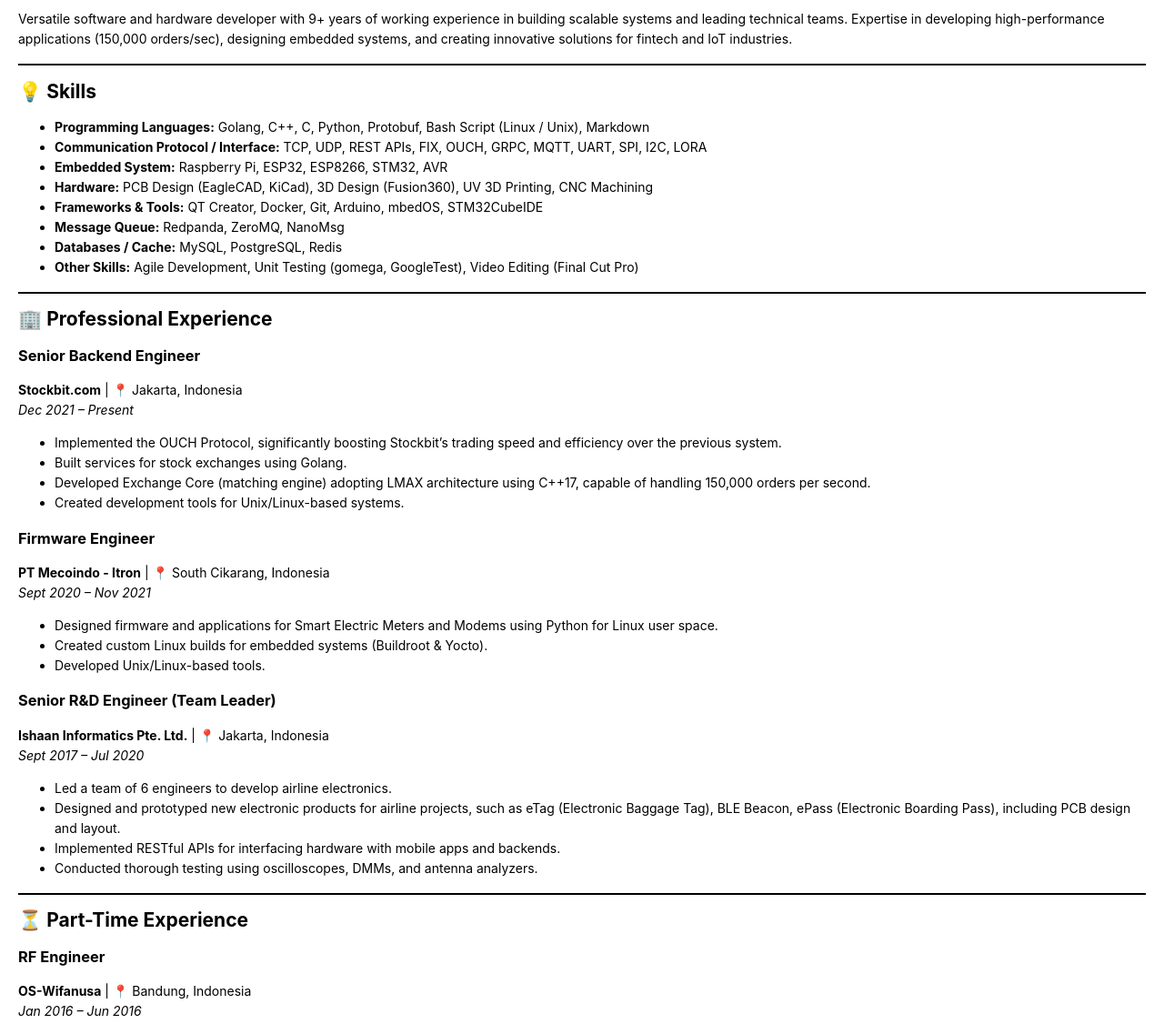
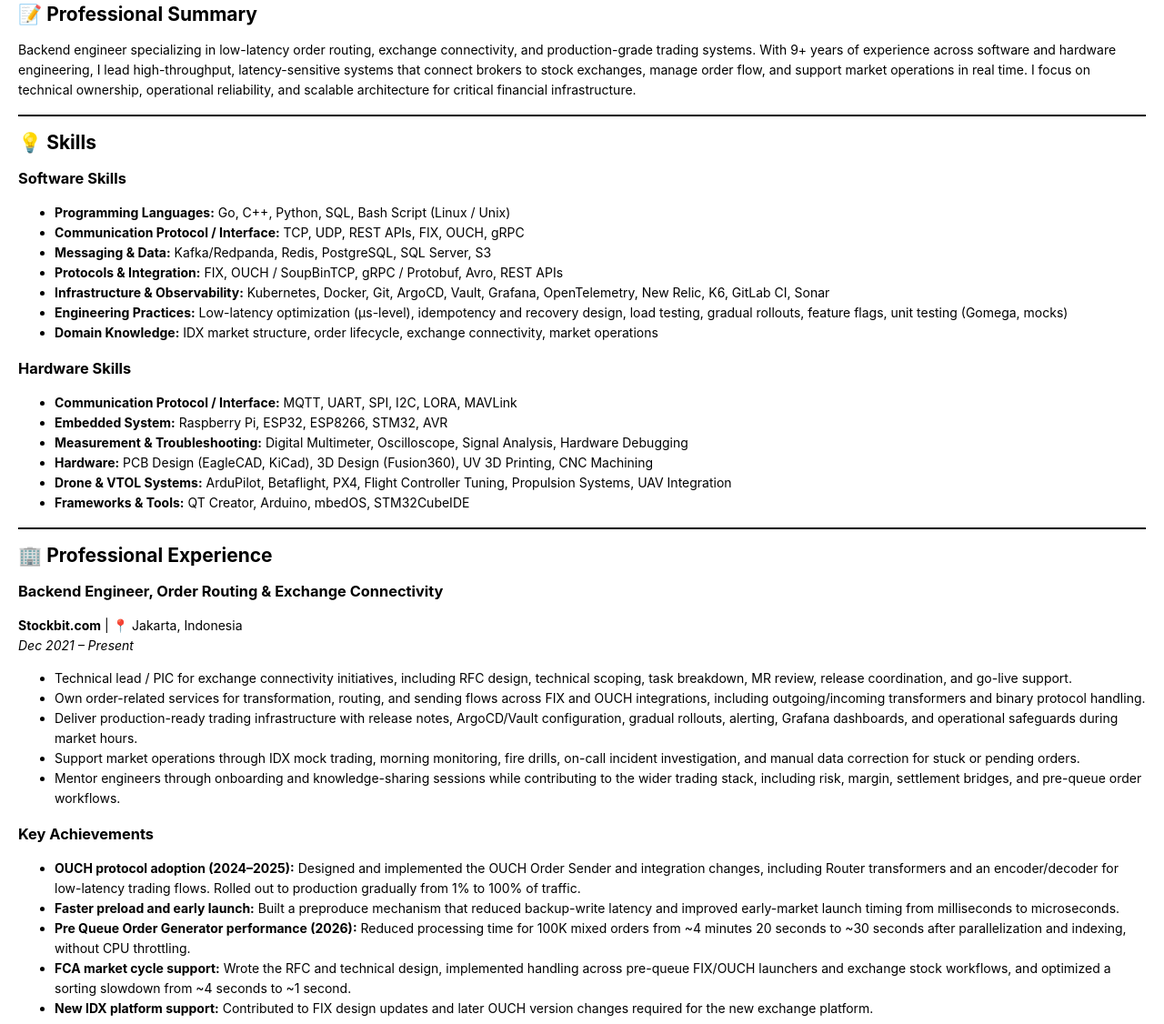
Before and after one commit to devararendy/cv-portfolio, a plain HTML site: page index.html in a window 1280 px wide. Shown: the part 351-1477 px from the top of the page at 91% size. Drawn offline with Linux system fonts and the light colour scheme; a script that the page names is missing.

Commit message:
update index

```diff
--- a/index.html
+++ b/index.html
@@ -370,7 +370,7 @@ code {
 <hr>
 <h2 id="-profile"><strong>👤 Profile</strong></h2>
 <div style="display: flex; align-items: center; gap: 20px;">
-    <img src="https://media.licdn.com/dms/image/v2/C5603AQFNc3dD7xReRg/profile-displayphoto-shrink_800_800/profile-displayphoto-shrink_800_800/0/1628176830013?e=1792627200&v=beta&t=TG8D30wPCeYi5ARCkeBPPpm_lT75ZRk4T2AmT3Yn1HA" alt="Profile Image" width="150" style="border-radius: 50%;">
+    <img src="./resource/image/RendyDevara.jpg" alt="Profile Image" width="150" style="border-radius: 50%;">
     <div>
         <ul>
             <li><b>Full Name:</b> Rendy Devara</li>
@@ -382,46 +382,64 @@ code {
 </div>
 <hr>
 <h2 id="-professional-summary"><strong>📝 Professional Summary</strong></h2>
-<p>Versatile software and hardware developer with 9+ years of working experience in building scalable systems and leading technical teams. Expertise in developing high-performance applications (150,000 orders/sec), designing embedded systems, and creating innovative solutions for fintech and IoT industries.</p>
+<p>Backend engineer specializing in low-latency order routing, exchange connectivity, and production-grade trading systems. With 9+ years of experience across software and hardware engineering, I lead high-throughput, latency-sensitive systems that connect brokers to stock exchanges, manage order flow, and support market operations in real time. I focus on technical ownership, operational reliability, and scalable architecture for critical financial infrastructure.</p>
 <hr>
 <h2 id="-skills"><strong>💡 Skills</strong></h2>
+<h3 id="software-skills"><strong>Software Skills</strong></h3>
 <ul>
-<li><strong>Programming Languages:</strong> Golang, C++, C, Python, Protobuf, Bash Script (Linux / Unix), Markdown</li>
-<li><strong>Communication Protocol / Interface:</strong> TCP, UDP, REST APIs, FIX, OUCH, GRPC, MQTT, UART, SPI, I2C, LORA</li>
+<li><strong>Programming Languages:</strong> Go, C++, Python, SQL, Bash Script (Linux / Unix)</li>
+<li><strong>Communication Protocol / Interface:</strong> TCP, UDP, REST APIs, FIX, OUCH, gRPC</li>
+<li><strong>Messaging &amp; Data:</strong> Kafka/Redpanda, Redis, PostgreSQL, SQL Server, S3</li>
+<li><strong>Protocols &amp; Integration:</strong> FIX, OUCH / SoupBinTCP, gRPC / Protobuf, Avro, REST APIs</li>
+<li><strong>Infrastructure &amp; Observability:</strong> Kubernetes, Docker, Git, ArgoCD, Vault, Grafana, OpenTelemetry, New Relic, K6, GitLab CI, Sonar</li>
+<li><strong>Engineering Practices:</strong> Low-latency optimization (µs-level), idempotency and recovery design, load testing, gradual rollouts, feature flags, unit testing (Gomega, mocks)</li>
+<li><strong>Domain Knowledge:</strong> IDX market structure, order lifecycle, exchange connectivity, market operations</li>
+</ul>
+<h3 id="hardware-skills"><strong>Hardware Skills</strong></h3>
+<ul>
+<li><strong>Communication Protocol / Interface:</strong> MQTT, UART, SPI, I2C, LORA, MAVLink</li>
 <li><strong>Embedded System:</strong> Raspberry Pi, ESP32, ESP8266, STM32, AVR</li>
+<li><strong>Measurement &amp; Troubleshooting:</strong> Digital Multimeter, Oscilloscope, Signal Analysis, Hardware Debugging</li>
 <li><strong>Hardware:</strong> PCB Design (EagleCAD, KiCad), 3D Design (Fusion360), UV 3D Printing, CNC Machining</li>
-<li><strong>Frameworks &amp; Tools:</strong> QT Creator, Docker, Git, Arduino, mbedOS, STM32CubeIDE</li>
-<li><strong>Message Queue:</strong> Redpanda, ZeroMQ, NanoMsg</li>
-<li><strong>Databases / Cache:</strong> MySQL, PostgreSQL, Redis</li>
-<li><strong>Other Skills:</strong> Agile Development, Unit Testing (gomega, GoogleTest), Video Editing (Final Cut Pro)</li>
+<li><strong>Drone &amp; VTOL Systems:</strong> ArduPilot, Betaflight, PX4, Flight Controller Tuning, Propulsion Systems, UAV Integration</li>
+<li><strong>Frameworks &amp; Tools:</strong> QT Creator, Arduino, mbedOS, STM32CubeIDE</li>
 </ul>
 <hr>
 <h2 id="-professional-experience"><strong>🏢 Professional Experience</strong></h2>
-<h3 id="senior-backend-engineer"><strong>Senior Backend Engineer</strong></h3>
+<h3 id="backend-engineer-order-routing--exchange-connectivity"><strong>Backend Engineer, Order Routing &amp; Exchange Connectivity</strong></h3>
 <p><strong>Stockbit.com</strong> | 📍 Jakarta, Indonesia<br>
 <em>Dec 2021 – Present</em></p>
 <ul>
-<li>Implemented the OUCH Protocol, significantly boosting Stockbit’s trading speed and efficiency over the previous system.</li>
-<li>Built services for stock exchanges using Golang.</li>
-<li>Developed Exchange Core (matching engine) adopting LMAX architecture using C++17, capable of handling 150,000 orders per second.</li>
-<li>Created development tools for Unix/Linux-based systems.</li>
+<li>Technical lead / PIC for exchange connectivity initiatives, including RFC design, technical scoping, task breakdown, MR review, release coordination, and go-live support.</li>
+<li>Own order-related services for transformation, routing, and sending flows across FIX and OUCH integrations, including outgoing/incoming transformers and binary protocol handling.</li>
+<li>Deliver production-ready trading infrastructure with release notes, ArgoCD/Vault configuration, gradual rollouts, alerting, Grafana dashboards, and operational safeguards during market hours.</li>
+<li>Support market operations through IDX mock trading, morning monitoring, fire drills, on-call incident investigation, and manual data correction for stuck or pending orders.</li>
+<li>Mentor engineers through onboarding and knowledge-sharing sessions while contributing to the wider trading stack, including risk, margin, settlement bridges, and pre-queue order workflows.</li>
+</ul>
+<h3 id="key-achievements"><strong>Key Achievements</strong></h3>
+<ul>
+<li><strong>OUCH protocol adoption (2024–2025):</strong> Designed and implemented the OUCH Order Sender and integration changes, including Router transformers and an encoder/decoder for low-latency trading flows. Rolled out to production gradually from 1% to 100% of traffic.</li>
+<li><strong>Faster preload and early launch:</strong> Built a preproduce mechanism that reduced backup-write latency and improved early-market launch timing from milliseconds to microseconds.</li>
+<li><strong>Pre Queue Order Generator performance (2026):</strong> Reduced processing time for 100K mixed orders from ~4 minutes 20 seconds to ~30 seconds after parallelization and indexing, without CPU throttling.</li>
+<li><strong>FCA market cycle support:</strong> Wrote the RFC and technical design, implemented handling across pre-queue FIX/OUCH launchers and exchange stock workflows, and optimized a sorting slowdown from ~4 seconds to ~1 second.</li>
+<li><strong>New IDX platform support:</strong> Contributed to FIX design updates and later OUCH version changes required for the new exchange platform.</li>
 </ul>
 <h3 id="firmware-engineer"><strong>Firmware Engineer</strong></h3>
 <p><strong>PT Mecoindo - Itron</strong> | 📍 South Cikarang, Indonesia<br>
 <em>Sept 2020 – Nov 2021</em></p>
 <ul>
-<li>Designed firmware and applications for Smart Electric Meters and Modems using Python for Linux user space.</li>
-<li>Created custom Linux builds for embedded systems (Buildroot &amp; Yocto).</li>
-<li>Developed Unix/Linux-based tools.</li>
+<li>Designed firmware and Linux user-space applications for Smart Electric Meters and Modems using Python.</li>
+<li>Created custom Linux builds for embedded systems using Buildroot and Yocto.</li>
+<li>Built Unix/Linux-based tooling to support device development and deployment.</li>
 </ul>
 <h3 id="senior-rd-engineer-team-leader"><strong>Senior R&amp;D Engineer (Team Leader)</strong></h3>
 <p><strong>Ishaan Informatics Pte. Ltd.</strong> | 📍 Jakarta, Indonesia<br>
 <em>Sept 2017 – Jul 2020</em></p>
 <ul>
-<li>Led a team of 6 engineers to develop airline electronics.</li>
-<li>Designed and prototyped new electronic products for airline projects, such as eTag (Electronic Baggage Tag), BLE Beacon, ePass (Electronic Boarding Pass), including PCB design and layout.</li>
-<li>Implemented RESTful APIs for interfacing hardware with mobile apps and backends.</li>
-<li>Conducted thorough testing using oscilloscopes, DMMs, and antenna analyzers.</li>
+<li>Led a team of 6 engineers to design and deliver airline electronics products for mission-critical use cases.</li>
+<li>Prototyped and validated products such as eTag, BLE Beacon, and ePass, including PCB design, layout, and hardware debugging.</li>
+<li>Implemented RESTful APIs for interfacing hardware with mobile apps and backend systems.</li>
+<li>Conducted hardware verification using oscilloscopes, DMMs, and antenna analyzers.</li>
 </ul>
 <hr>
 <h2 id="-part-time-experience"><strong>⏳ Part-Time Experience</strong></h2>
```
